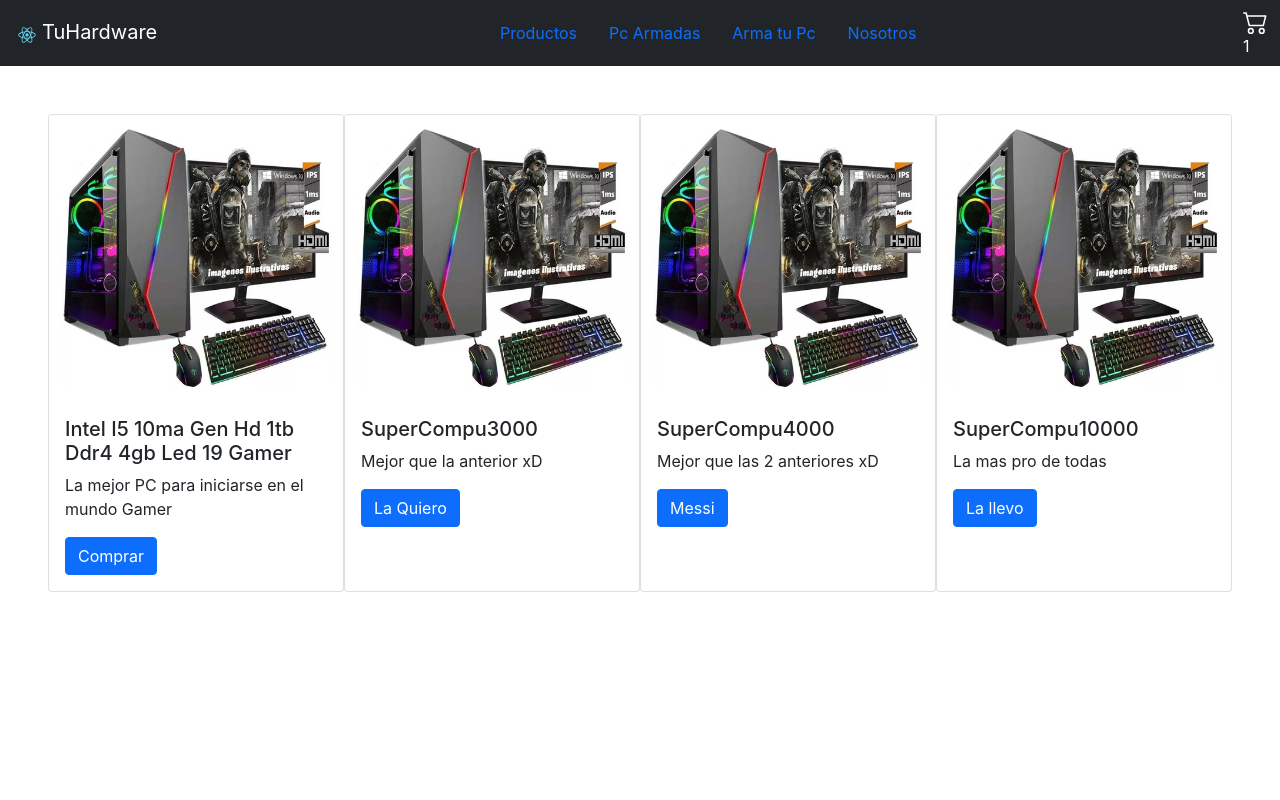
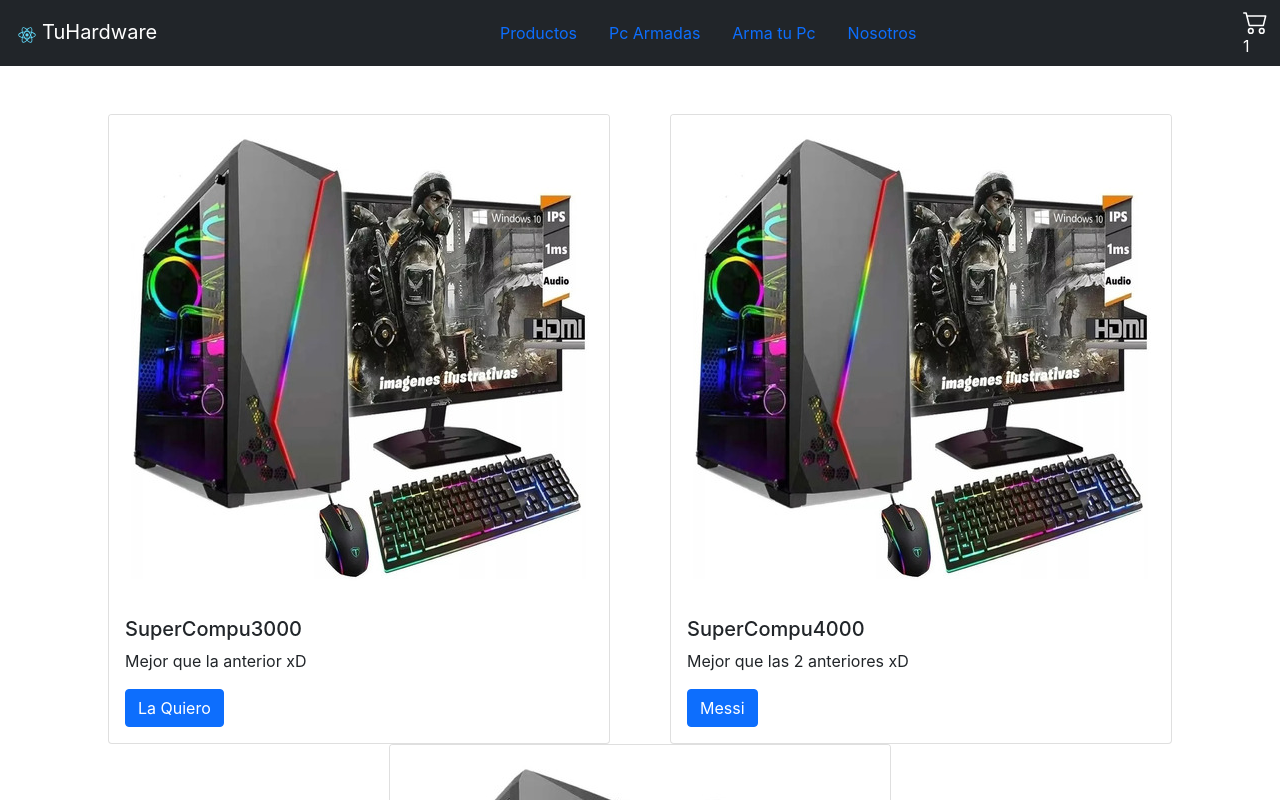
Before and after one commit to patoviola/PatoViola-EcommercePC, a React (Create React App) app: page / in a window 1280 px wide. Shown: the top 800 px of the page. Built offline with nearby package versions, Linux system fonts and the light colour scheme.

Commit message:
arreglos

```diff
--- a/src/components/Content/Content.jsx
+++ b/src/components/Content/Content.jsx
@@ -5,12 +5,7 @@ import pcGamer from '../../assetes/img/pcGamer.jpg'
 function Content() {
 
   return (
-    <main className='d-flex justify-content-evenly p-5'>
-        <Card
-        img={pcGamer}
-        title={'Intel I5 10ma Gen Hd 1tb Ddr4 4gb Led 19 Gamer'}
-        info={'La mejor PC para iniciarse en el mundo Gamer'}
-        textButton={'Comprar'}/>
+    <main className='d-flex flex-wrap justify-content-evenly p-5'>
         <Card
         img={pcGamer}
         title={'SuperCompu3000'}
```
